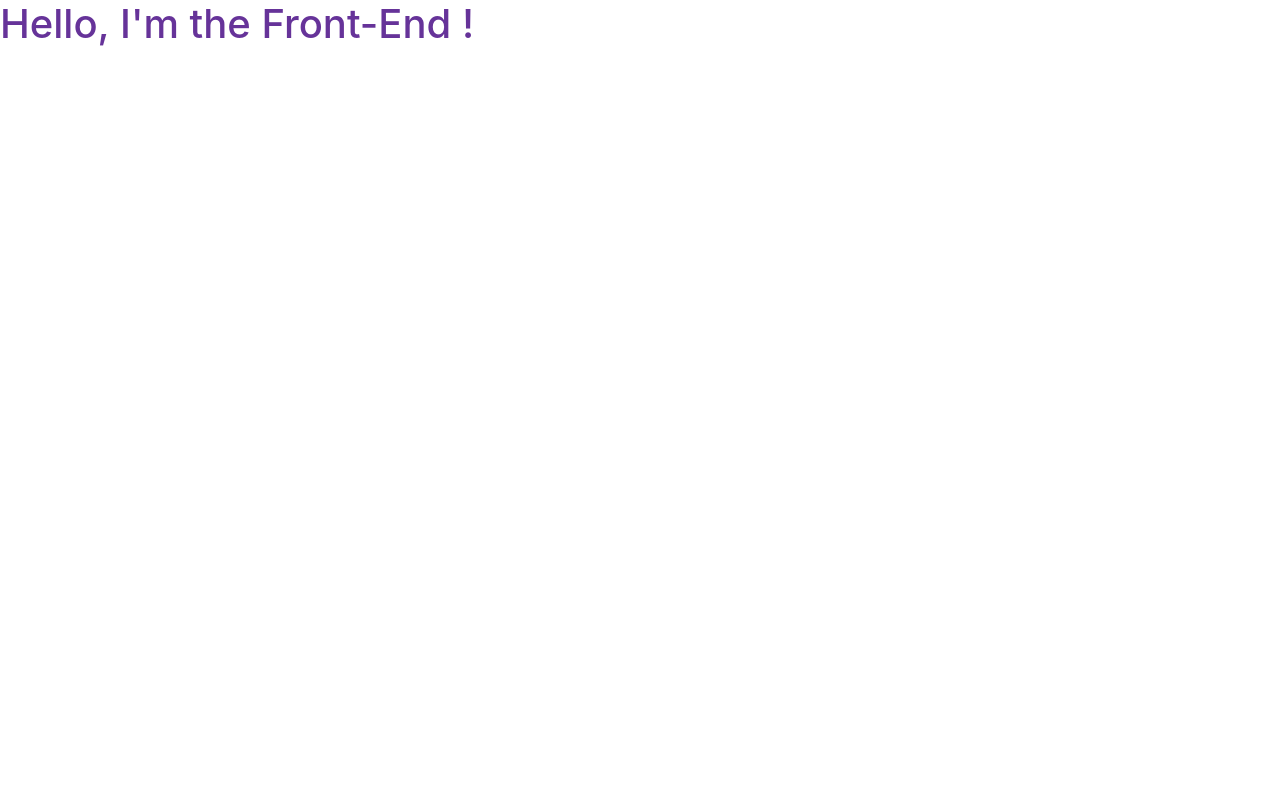
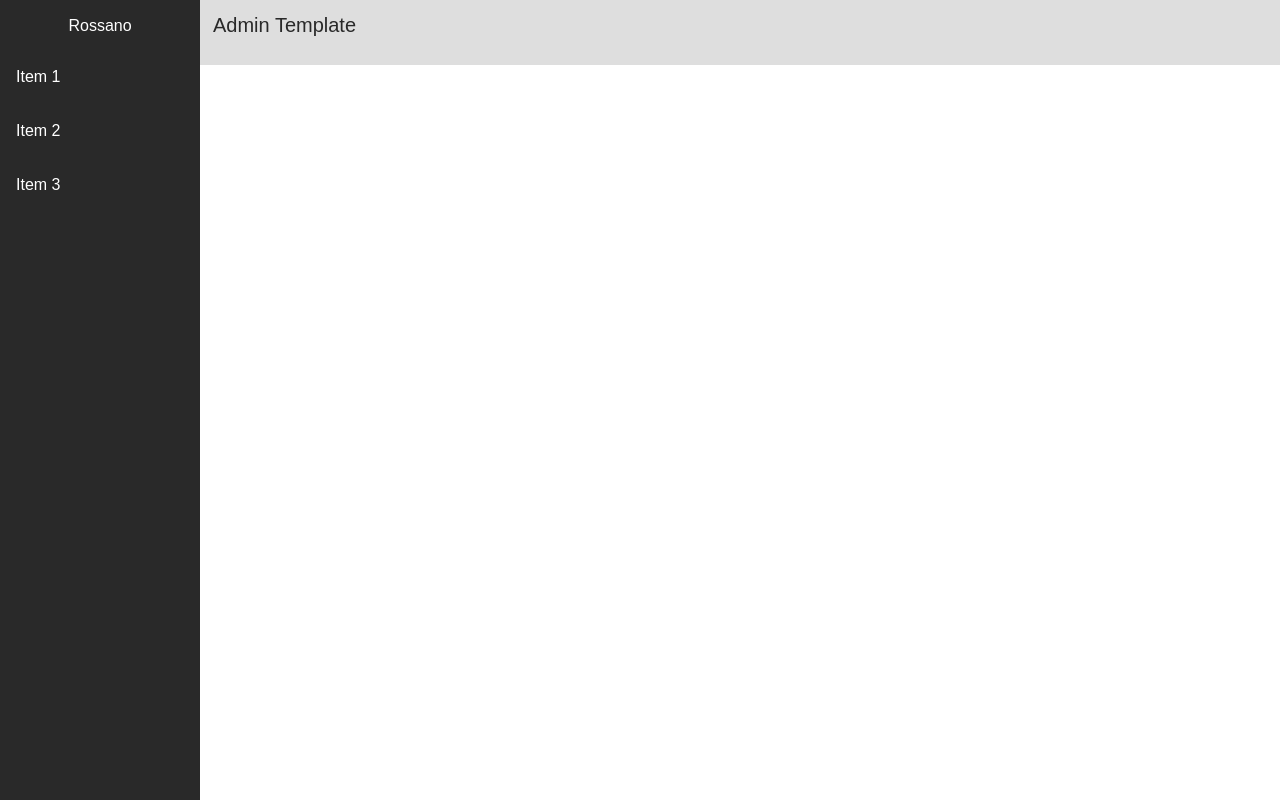
Before and after one commit to rossanorb/ga, a Vue app in the folder app/: page / in a window 1280 px wide. Built offline with nearby package versions, Linux system fonts and the light colour scheme.

Commit message:
Gerando tamplate inicial

```diff
--- a/app/src/App.vue
+++ b/app/src/App.vue
@@ -1,7 +1,5 @@
 <template>
-<div id="app">
     <router-view />
-</div>
 </template>
 
 <style lang="scss">
--- a/app/src/assets/css/app.scss
+++ b/app/src/assets/css/app.scss
@@ -1,5 +1,196 @@
-.dashboard{
-    h1{
-        color:rebeccapurple;
-    }
-}
+html {
+    margin: 0;
+    padding: 0;
+    border: 0;
+  }
+
+  body,
+  div,
+  span,
+  object,
+  iframe,
+  h1,
+  h2,
+  h3,
+  h4,
+  h5,
+  h6,
+  p,
+  blockquote,
+  pre,
+  a,
+  abbr,
+  acronym,
+  address,
+  code,
+  del,
+  dfn,
+  em,
+  img,
+  q,
+  dl,
+  dt,
+  dd,
+  ol,
+  ul,
+  li,
+  fieldset,
+  form,
+  label,
+  legend,
+  table,
+  caption,
+  tbody,
+  tfoot,
+  thead,
+  tr,
+  th,
+  td,
+  article,
+  aside,
+  dialog,
+  figure,
+  footer,
+  header,
+  hgroup,
+  nav,
+  section {
+    margin: 0;
+    padding: 0;
+    border: 0;
+    font-weight: inherit;
+    font-style: inherit;
+    font-size: 100%;
+    font-family: inherit;
+    vertical-align: baseline;
+  }
+
+  article,
+  aside,
+  dialog,
+  figure,
+  footer,
+  header,
+  hgroup,
+  nav,
+  section {
+    display: block;
+  }
+
+  body {
+    line-height: 1.5;
+    background: white;
+  }
+
+  table {
+    border-collapse: separate;
+    border-spacing: 0;
+  }
+
+  caption,
+  th,
+  td {
+    text-align: left;
+    font-weight: normal;
+    float: none !important;
+  }
+
+  table,
+  th,
+  td {
+    vertical-align: middle;
+  }
+
+  blockquote before,
+  blockquote after,
+  q before,
+  q after {
+    content: '';
+  }
+
+  a img {
+    border: none;
+  }
+
+  b,
+  i {
+    display: none;
+  }
+
+  body,
+  html {
+    height: 100%;
+  }
+
+  #wrapper {
+    display: -webkit-box;
+    display: -ms-flexbox;
+    display: flex;
+    height: 100%;
+  }
+
+  #wrapper #sidebar {
+    background: #292929;
+    border: 1px solid #292929;
+    height: 100%;
+    width: 200px;
+    -webkit-box-orient: vertical;
+    -webkit-box-direction: normal;
+    -ms-flex-direction: column;
+    flex-direction: column;
+  }
+
+  #wrapper #sidebar ul {
+    list-style: none;
+  }
+
+  #wrapper #sidebar ul li {
+    padding: 15px;
+  }
+
+  #wrapper #sidebar ul li a {
+    color: #ffffff;
+    text-decoration: none;
+    font-size: 16px;
+  }
+
+  #wrapper #sidebar ul li:hover {
+    background: #222222;
+  }
+
+  #wrapper #sidebar ul .user h4 {
+    color: #ffffff;
+    text-align: center;
+  }
+
+  #wrapper #sidebar ul .user:hover {
+    background: #292929;
+  }
+
+  #wrapper #main {
+    -webkit-box-flex: 1;
+    -ms-flex: 1;
+    flex: 1;
+    -webkit-box-orient: horizontal;
+    -webkit-box-direction: normal;
+    -ms-flex-direction: row;
+    flex-direction: row;
+  }
+
+  #wrapper #main #header {
+    -webkit-box-flex: 1;
+    -ms-flex: 1;
+    flex: 1;
+    -webkit-box-orient: horizontal;
+    -webkit-box-direction: normal;
+    -ms-flex-direction: row;
+    flex-direction: row;
+    height: 65px;
+    background: #dedede;
+  }
+
+  #wrapper #main #header h3 {
+    color: #292929;
+    font-size: 20px;
+    padding: 13px;
+  }
--- a/app/src/views/DashBoard.vue
+++ b/app/src/views/DashBoard.vue
@@ -1,7 +1,25 @@
 <template>
-  <div class="dashboard">
-      <h1>Hello, I'm the Front-End !</h1>
-  </div>
+<!-- Add your site or application content here -->
+<section id="wrapper">
+    <aside id="sidebar">
+        <ul>
+            <li class="user">
+                <h4>Rossano</h4>
+            </li>
+            <li><a href="">Item 1</a></li>
+            <li><a href="">Item 2</a></li>
+            <li><a href="">Item 3</a></li>
+        </ul>
+    </aside>
+
+    <main id="main">
+        <header id="header">
+            <h3>Admin Template</h3>
+        </header>
+        <div class="container-fluid">
+        </div>
+    </main>
+</section>
 </template>
 
 <script>
@@ -9,9 +27,9 @@
 // import HelloWorld from '@/components/HelloWorld.vue'
 
 export default {
-  name: 'Dashboard',
-  components: {
-    // HelloWorld
-  }
+    name: 'Dashboard',
+    components: {
+        // HelloWorld
+    }
 }
 </script>
```
Also changed, not shown: app/package.json (+6 -1 lines), app/src/router/index.js (+5 -7 lines), 1 other file (tests, documents, lock files or other folders).
